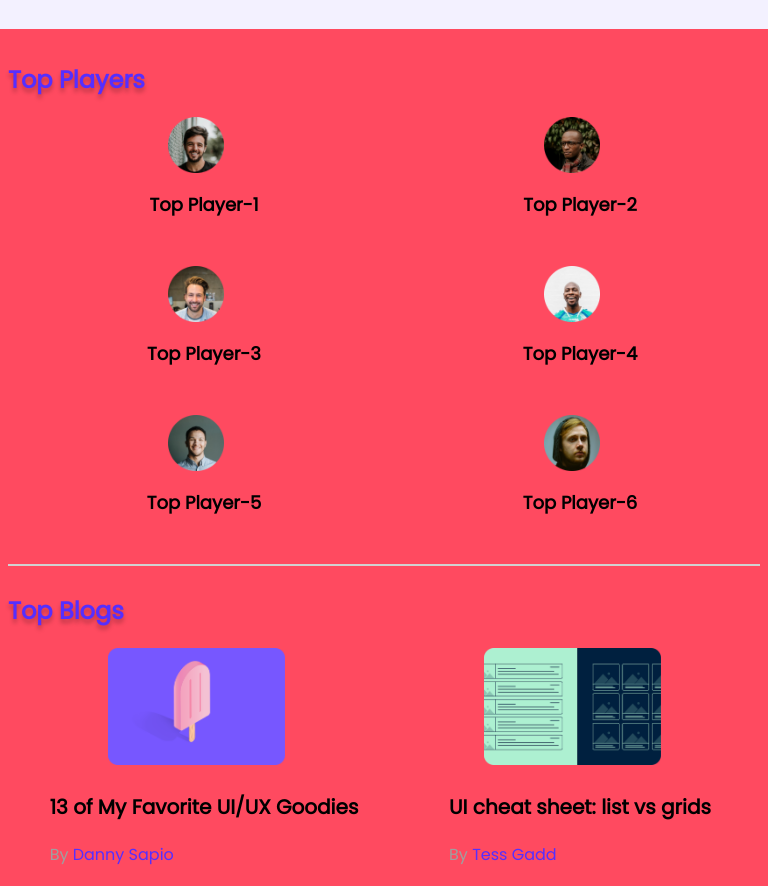
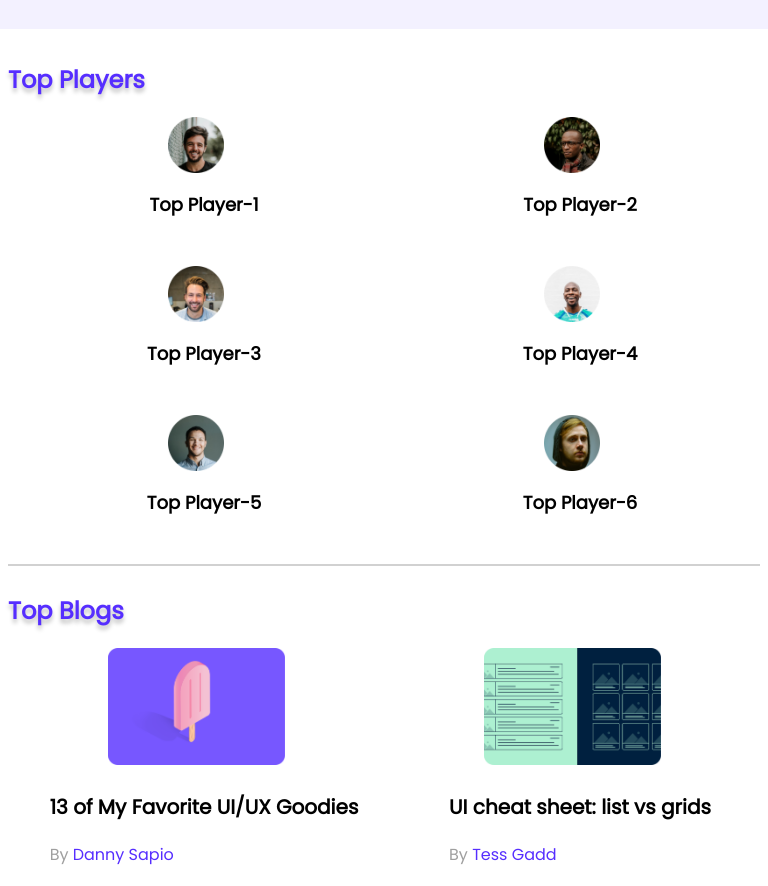
Before and after one commit to Khan-Mahmud-Hasan/leader-board-css3, a plain HTML site: page index.html in a window 768 px wide. Shown: the top 886 px of the page. Drawn offline with Linux system fonts and the light colour scheme.

Commit message:
responsive done

```diff
--- a/styles/style.css
+++ b/styles/style.css
@@ -162,7 +162,6 @@ hr {
 @media only screen and (min-width:688px) and (max-width:992px) {
     .container{
         width: 100%;
-        background-color: #FF4A60;
     }
     .players, .blogs, .courses{
         grid-template-columns: repeat(2, 1fr);
```
